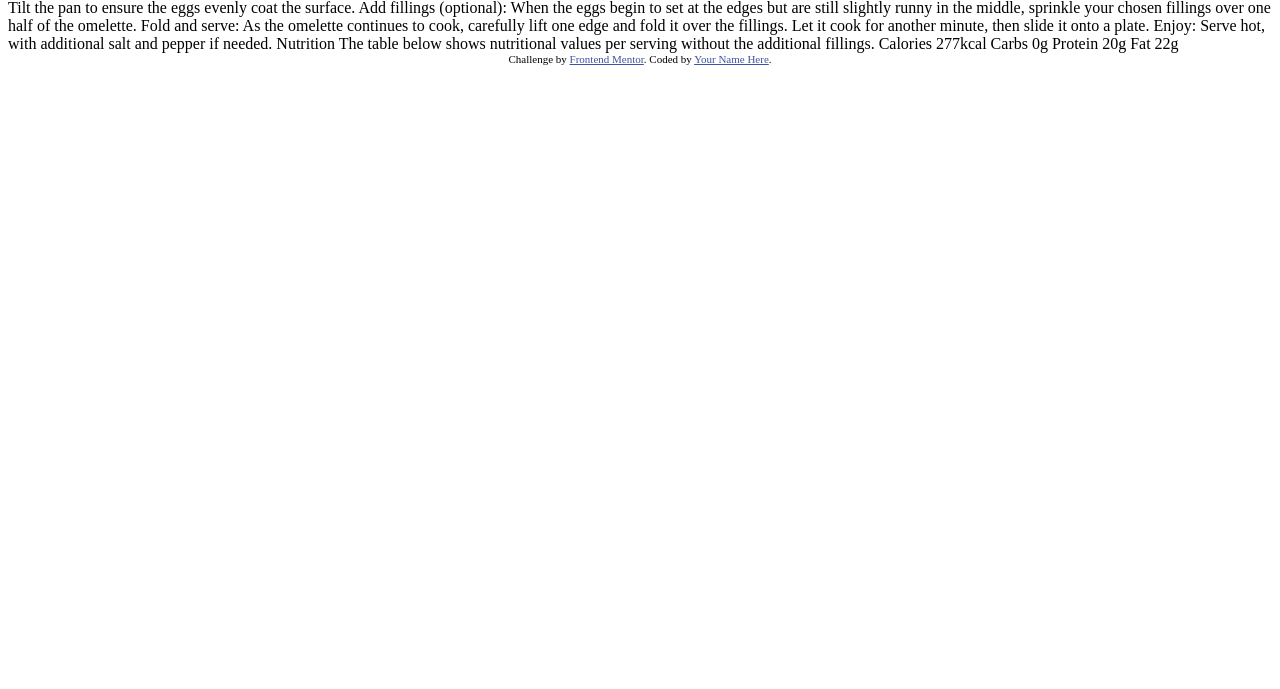
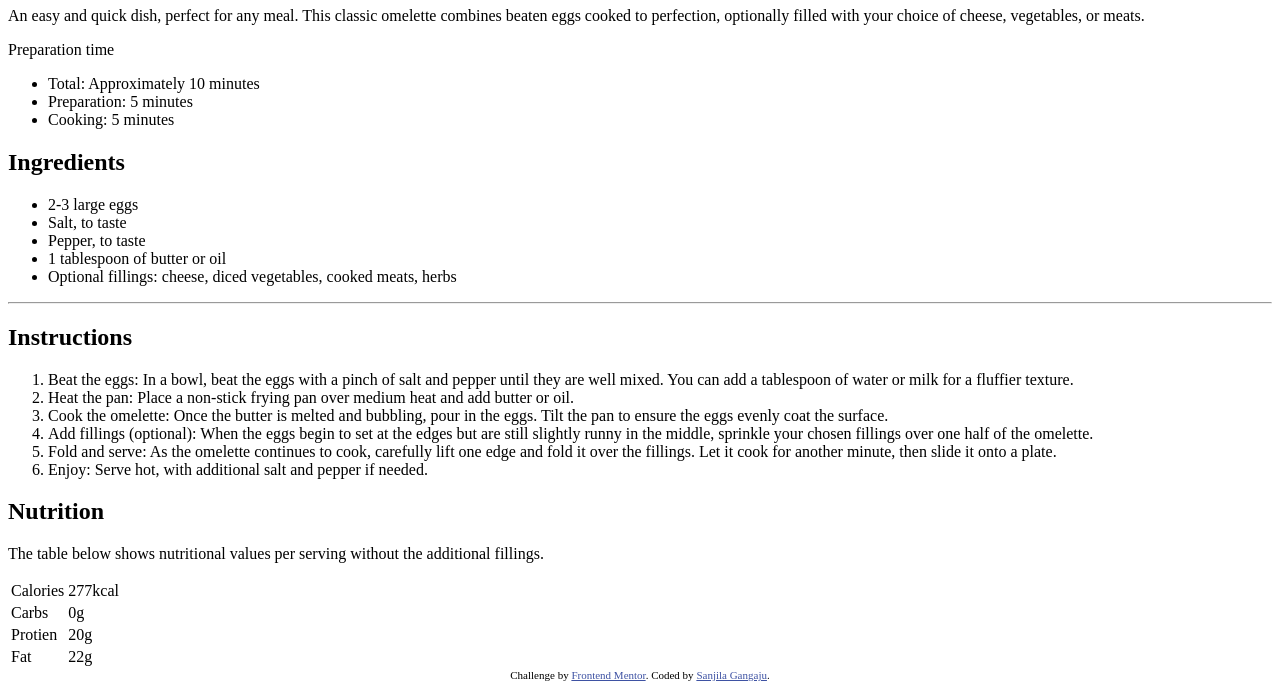
Before and after one commit to SanjilaGangaju/RecipePage, a plain HTML site: page index.html in a window 1280 px wide. Shown: the part 685-1374 px from the top of the page. Before the commit the page ends 800 px from the top, so only its background shows below. Drawn offline with Linux system fonts and the light colour scheme.

Commit message:
html layout created with semantic tags

```diff
--- a/index.html
+++ b/index.html
@@ -17,68 +17,85 @@
 </head>
 <body>
   <main class="wrapper">
-     <div class="recipe-wrapper">
+    <div class="recipe-wrapper">
       <img src="assets/images/image-omelette.jpeg" alt="Omelette recipe image" class="recipe-img"/>
 
-      <div class="recipe-container"></div>
-     </div>
+      <div class="recipe-container">
+
+      <h1 class="recipe-title">  Simple Omelette Recipe</h1>
+      <p class="recipe-desc">  An easy and quick dish, perfect for any meal. This classic omelette combines beaten eggs cooked
+        to perfection, optionally filled with your choice of cheese, vegetables, or meats.</p>
+      <div class="preparation-time">
+        <p class="prep-title"> Preparation time</p>
+        <ul class="prep-list">
+          <li>Total: Approximately 10 minutes</li>
+          <li>Preparation: 5 minutes</li>
+          <li>Cooking: 5 minutes</li>
+        </ul>
+      </div>
+      <section class="recipe-ingredients">
+        <h2 class="ingre-title"> Ingredients</h2>
+        <ul class="ingre-list">
+          <li> 2-3 large eggs</li>
+          <li>  Salt, to taste</li>
+          <li>Pepper, to taste</li>
+          <li>  1 tablespoon of butter or oil</li>
+          <li>Optional fillings: cheese, diced vegetables, cooked meats, herbs</li>
+        </ul>
+      </section>
+      <hr>
+      <section class="instructions">
+        <h2 class="instruct-title">Instructions</h2>
+        <ol class="instruct-list">
+          <li><span>Beat the eggs:</span> In a bowl, beat the eggs with a pinch of salt and pepper until they are well mixed.
+            You can add a tablespoon of water or milk for a fluffier texture.</li>
+          <li>  Heat the pan: Place a non-stick frying pan over medium heat and add butter or oil.
+          </li>
+          <li>  <span>Cook the omelette:</span> Once the butter is melted and bubbling, pour in the eggs. Tilt the pan to ensure
+            the eggs evenly coat the surface.</li>
+          <li>  <span>Add fillings (optional):</span> When the eggs begin to set at the edges but are still slightly runny in the
+            middle, sprinkle your chosen fillings over one half of the omelette.
+          </li>
+          <li>  <span>Fold and serve:</span> As the omelette continues to cook, carefully lift one edge and fold it over the
+            fillings. Let it cook for another minute, then slide it onto a plate.
+          </li>
+          <li>
+            <span>Enjoy:</span> Serve hot, with additional salt and pepper if needed.</li>
+        </ol>
+      </section>
+      <section class="nutritions">
+        <h2 class="nutrition-title">Nutrition</h2>
+        <p class="nutri-desc">  The table below shows nutritional values per serving without the additional fillings.
+        </p>
+        <table class="nutrition-table">
+          <tr>
+            <td data-cell="nutrient">Calories</td>
+            <td data-cell="nutrient-value">277kcal</td>
+          </tr>
+          <tr>
+            <td data-cell="nutrient">Carbs</td>
+            <td data-cell="nutrient-value">0g</td>
+          </tr>
+          <tr>
+            <td data-cell="nutrient">Protien</td>
+            <td data-cell="nutrient-value">20g</td>
+          </tr>
+          <tr>
+            <td data-cell="nutrient">Fat</td>
+            <td data-cell="nutrient-value">22g</td>
+          </tr>
+        </table>
+      </section>
+      </div>
+    </div>
+    </div>
   </main>
-  Simple Omelette Recipe
 
-  An easy and quick dish, perfect for any meal. This classic omelette combines beaten eggs cooked
-  to perfection, optionally filled with your choice of cheese, vegetables, or meats.
-
-  Preparation time
-
-  Total: Approximately 10 minutes
-  Preparation: 5 minutes
-  Cooking: 5 minutes
-
-  Ingredients
-
-  2-3 large eggs
-  Salt, to taste
-  Pepper, to taste
-  1 tablespoon of butter or oil
-  Optional fillings: cheese, diced vegetables, cooked meats, herbs
-
-  Instructions
-
-  Beat the eggs: In a bowl, beat the eggs with a pinch of salt and pepper until they are well mixed.
-  You can add a tablespoon of water or milk for a fluffier texture.
-
-  Heat the pan: Place a non-stick frying pan over medium heat and add butter or oil.
-
-  Cook the omelette: Once the butter is melted and bubbling, pour in the eggs. Tilt the pan to ensure
-  the eggs evenly coat the surface.
-
-  Add fillings (optional): When the eggs begin to set at the edges but are still slightly runny in the
-  middle, sprinkle your chosen fillings over one half of the omelette.
-
-  Fold and serve: As the omelette continues to cook, carefully lift one edge and fold it over the
-  fillings. Let it cook for another minute, then slide it onto a plate.
-
-  Enjoy: Serve hot, with additional salt and pepper if needed.
-
-  Nutrition
-
-  The table below shows nutritional values per serving without the additional fillings.
-
-  Calories
-  277kcal
-
-  Carbs
-  0g
-
-  Protein
-  20g
-
-  Fat
-  22g
-
-  <div class="attribution">
-    Challenge by <a href="https://www.frontendmentor.io?ref=challenge" target="_blank">Frontend Mentor</a>.
-    Coded by <a href="#">Your Name Here</a>.
-  </div>
+  <footer>
+    <div class="attribution">
+      Challenge by <a href="https://www.frontendmentor.io?ref=challenge" target="_blank">Frontend Mentor</a>.
+      Coded by <a href="#">Sanjila Gangaju</a>.
+    </div>
+  </footer>
 </body>
 </html>
```
